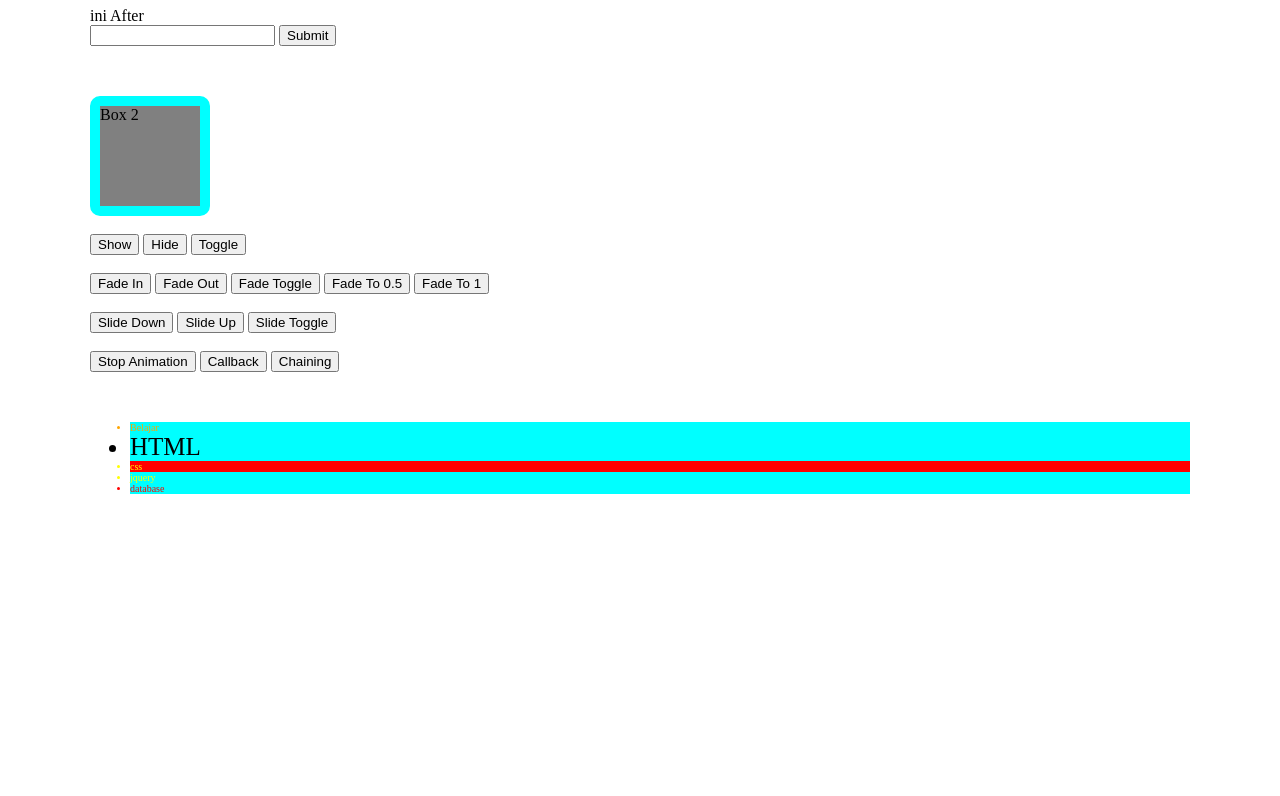
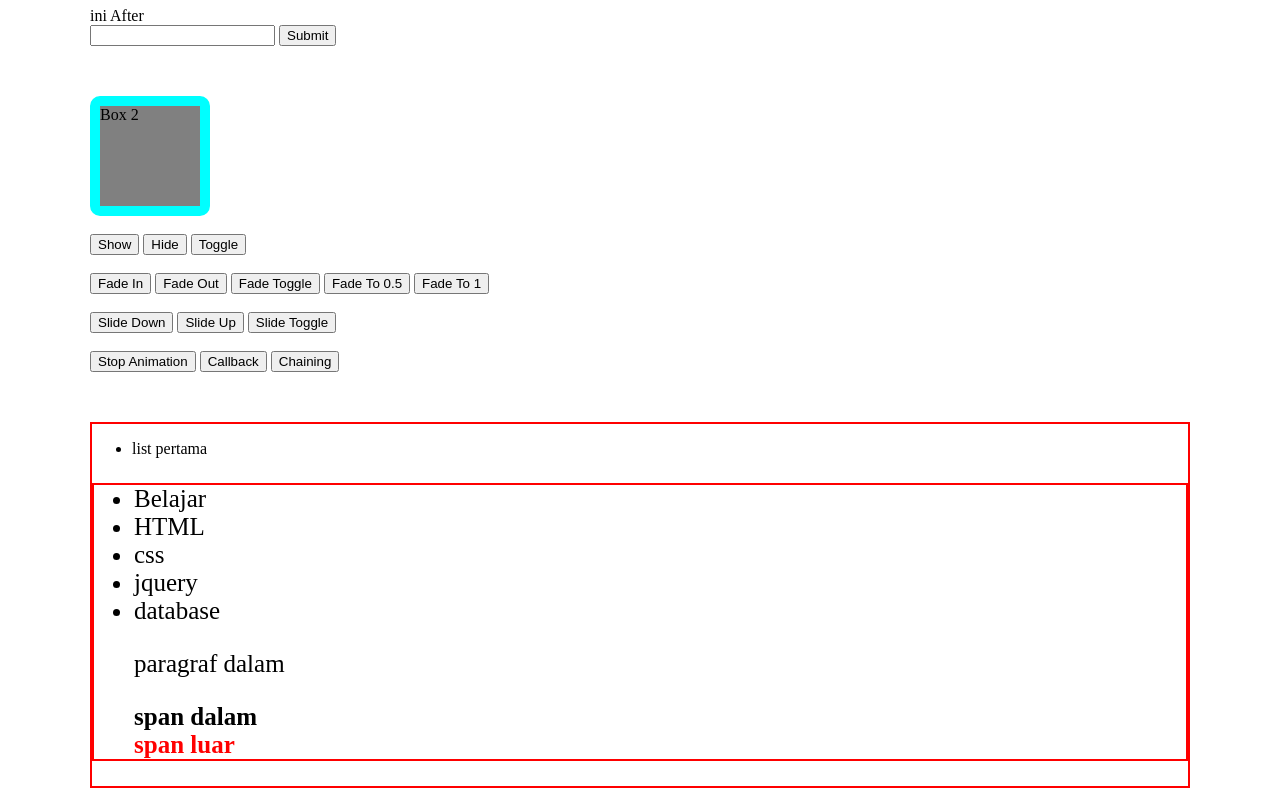
Before and after one commit to oyputra/JQuery-Dasar, a plain HTML site: page index.html in a window 1280 px wide. Shown: the part 871-1667 px from the top of the page. Before the commit the page ends 1390 px from the top, so only its background shows below. Drawn offline with nearby package versions, Linux system fonts and the light colour scheme.

Commit message:
13 children dan parent jquery

```diff
--- a/index.html
+++ b/index.html
@@ -95,13 +95,24 @@
         <button id="btn14">Chaining</button>
     </div>
     <div class="container mt-5">
+        <div>
+            <ul>
+                <li>list pertama</li>
+            </ul>
+
             <ul class="fs-5">
                 <li>Belajar</li>
                 <li id="css_siblings">HTML</li>
                 <li id="css">css</li>
                 <li>jquery</li>
                 <li id="db">database</li>
+                <div>
+                    <p>paragraf dalam</p>
+                    <span>span dalam</span>
+                </div>
+                <span>span luar</span>
             </ul>
+        </div>
     </div>
 </body>
 <script>
@@ -231,19 +242,26 @@
             $('#box2').fadeOut(2000).fadeIn(2000).fadeTo(2000, 0.2);
         })
 
-        // traversing
-        $('li').first().css('color', 'blue');
-        $('li').last().css('color', 'red');
-        $('li').eq(2).css('color', 'green');
+        // // traversing
+        // $('li').first().css('color', 'blue');
+        // $('li').last().css('color', 'red');
+        // $('li').eq(2).css('color', 'green');
 
-        $('li').filter('#css').css('fontSize', '60px');
-        $('li').not('#css').css('backgroundColor', 'aqua');
+        // $('li').filter('#css').css('fontSize', '60px');
+        // $('li').not('#css').css('backgroundColor', 'aqua');
 
-        // siblings: next, nextAll, nextUntill('param'), prev(All, Untill)
-        $('#css_siblings').siblings().css('fontSize', '10px');
-        $('#css_siblings').next().css('backgroundColor', 'red');
-        $('#css_siblings').prevAll().css('color', 'orange');
-        $('#css_siblings').nextUntil('#db').css('color', 'yellow');
+        // // siblings: next, nextAll, nextUntill('param'), prev(All, Untill)
+        // $('#css_siblings').siblings().css('fontSize', '10px');
+        // $('#css_siblings').next().css('backgroundColor', 'red');
+        // $('#css_siblings').prevAll().css('color', 'orange');
+        // $('#css_siblings').nextUntil('#db').css('color', 'yellow');
+
+        // children & parent
+        $('ul').children('span').css('color', 'red');
+        $('ul').find('span').css('fontWeight', 'bold');
+
+        // parent, parents, parents(), parentUntill()
+        $('#css').parentsUntil('.mt-5').css('border', '2px solid red');
     });
 </script>
 </html>
```
Lines whose indentation alone changed are shown as unchanged.
